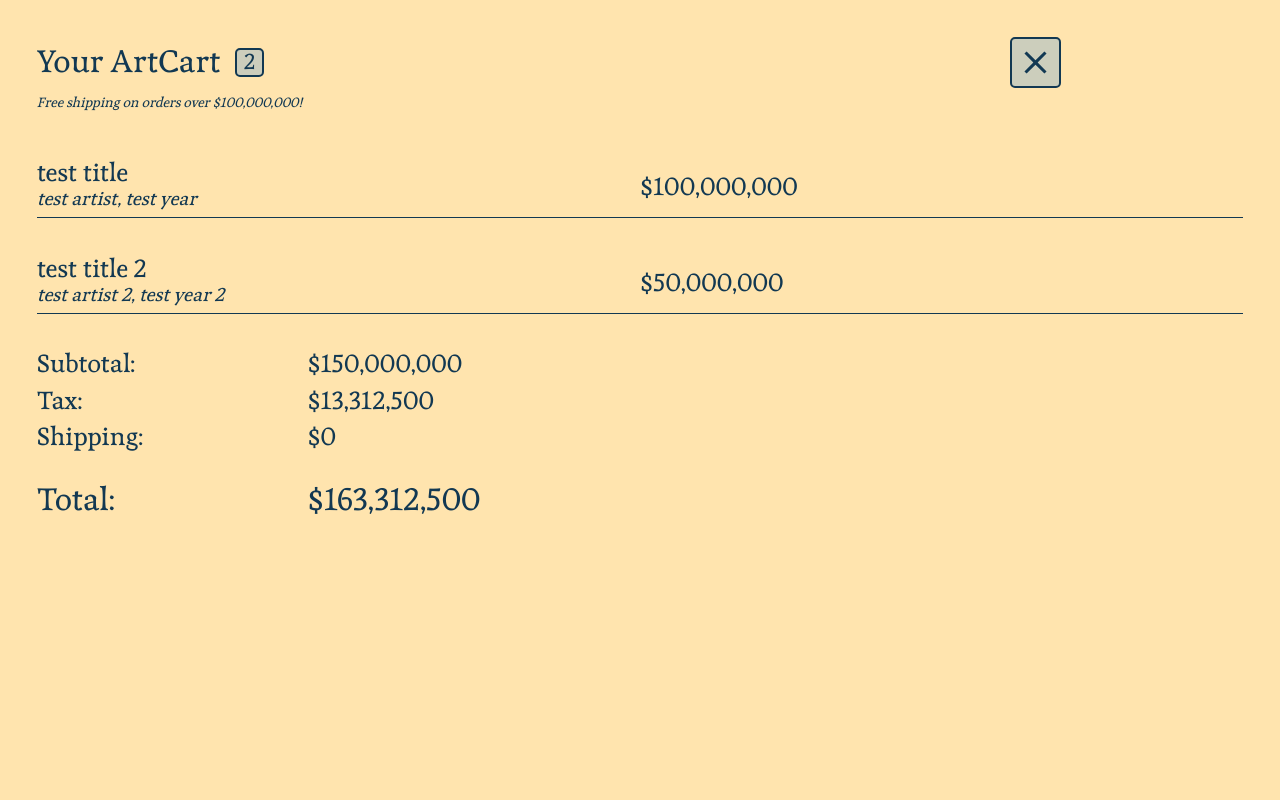
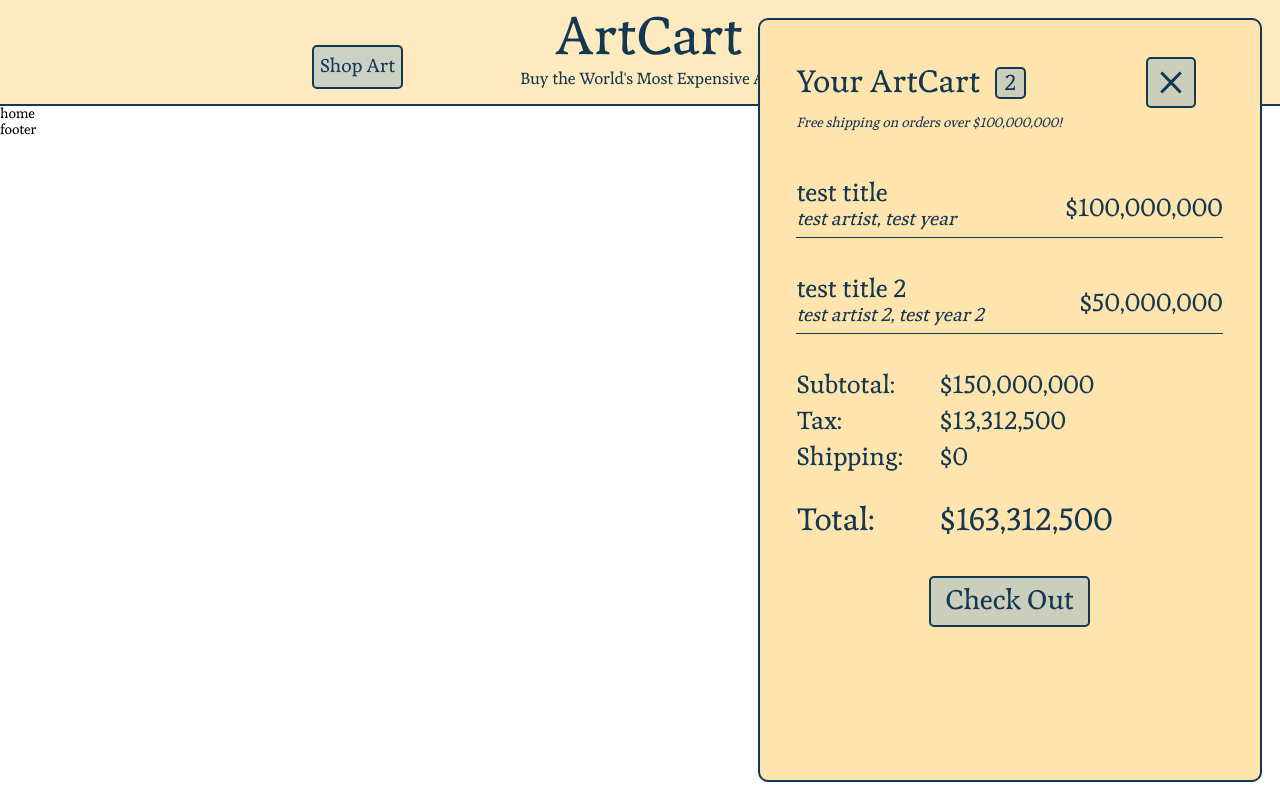
Before and after one commit to seanstephenbrian/art-cart, a React (Create React App) app: page / in a window 1280 px wide. Both pictures are taken after a click on the element "Cart". Built offline with nearby package versions, Linux system fonts and the light colour scheme.

Commit message:
finish initial styles for cart

```diff
--- a/src/components/Cart.js
+++ b/src/components/Cart.js
@@ -56,7 +56,7 @@ export default function Cart(props) {
         setCartTax(total * 0.08875);
         // and save cart to local storage:
         localStorage.setItem('cartItems', JSON.stringify(cartItems));
-    });
+    }, [cartItems]);
 
     // render conditions:
     if (hidden) {
@@ -121,7 +121,9 @@ export default function Cart(props) {
                         ${(cartTotal + cartTax + cartShipping).toLocaleString('en-US')}
                     </div>
                 </div>
-
+                <div className='checkout'>
+                    <div className='checkout-button' onClick={handleCloseClick} >Check Out</div>
+                </div>
             </div>
         )
     }
--- a/src/styles/cart.scss
+++ b/src/styles/cart.scss
@@ -5,6 +5,7 @@
     width: 100vw;
     background-color: var(--cart-bg);
     color: var(--cart-text);
+    overflow: auto;
 
     .cart-heading {
         width: 80%;
@@ -22,7 +23,7 @@
             font-size: calc(0.7*var(--rvv));
             width: 15px;
             height: 15px;
-            padding: 5px;
+            padding: calc(0.2*var(--rvv)) calc(0.15*var(--rvv)) calc(0.15*var(--rvv)) calc(0.165*var(--rvv));
             display: flex;
             justify-content: center;
             align-items: center;
@@ -90,6 +91,7 @@
                 font-size: calc(0.8*var(--rvv));
                 grid-area: cart-item-price;
                 display: flex;
+                justify-content: flex-end;
                 align-items: center;
             }
         }
@@ -147,5 +149,59 @@
         }
     }
 
+    .checkout {
+        width: 100%;
+        display: flex;
+        justify-content: center;
+        align-items: center;
 
+        .checkout-button {
+            cursor: pointer;
+            margin: calc(var(--rvv)) 0;
+            font-size: 1.5rem;
+            padding: calc(0.1*var(--rvv));
+            width: 30%;
+            max-width: 150px;
+            height: 40px;
+            border: 2px solid var(--cart-text);
+            border-radius: 5px;
+            background-color: var(--nav-button-bg);
+            display: flex;
+            justify-content: center;
+            align-items: center;
+            transition: transform 0.1s ease-in-out;
+        }
+
+        .checkout-button:hover {
+            transform: scale(1.05);
+        }
+    }
 }
+
+// desktop:
+@media screen and (min-width: 600px) {
+    .cart {
+        width: 30vw;
+        min-width: 500px;
+        right: 0;
+        margin: calc(0.5*var(--rvv));
+        height: 95vh;
+        border: 2px solid var(--cart-text);
+        border-radius: 10px;
+
+        .cart-items {
+            .cart-item {
+                .cart-item-price {
+                    justify-content: flex-end;
+                }
+            }
+        }
+
+        .checkout {
+            .checkout-button {
+                font-size: 2rem;
+            }
+        }
+
+    }
+}
```
